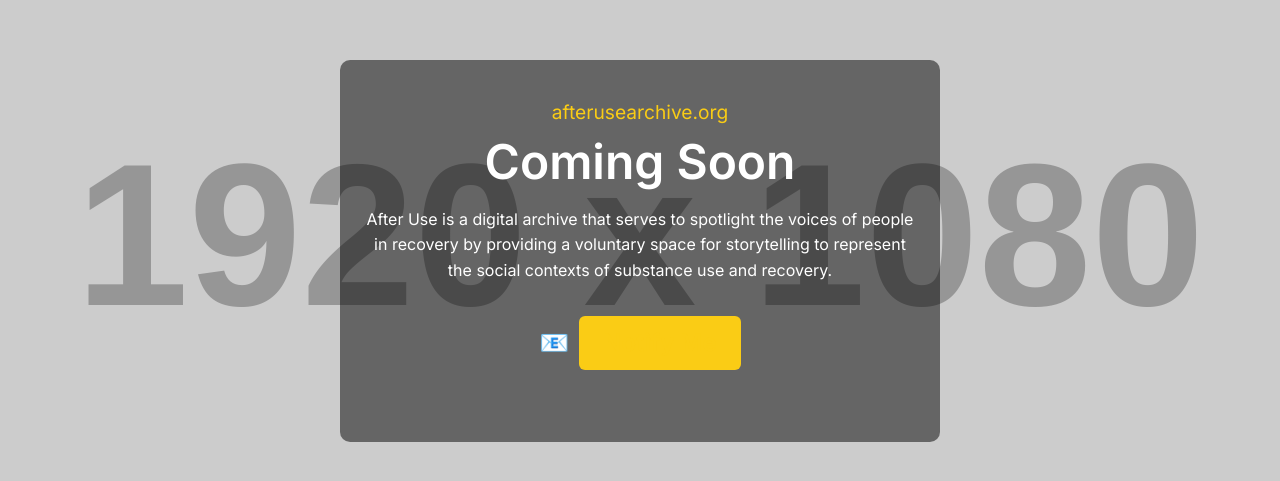
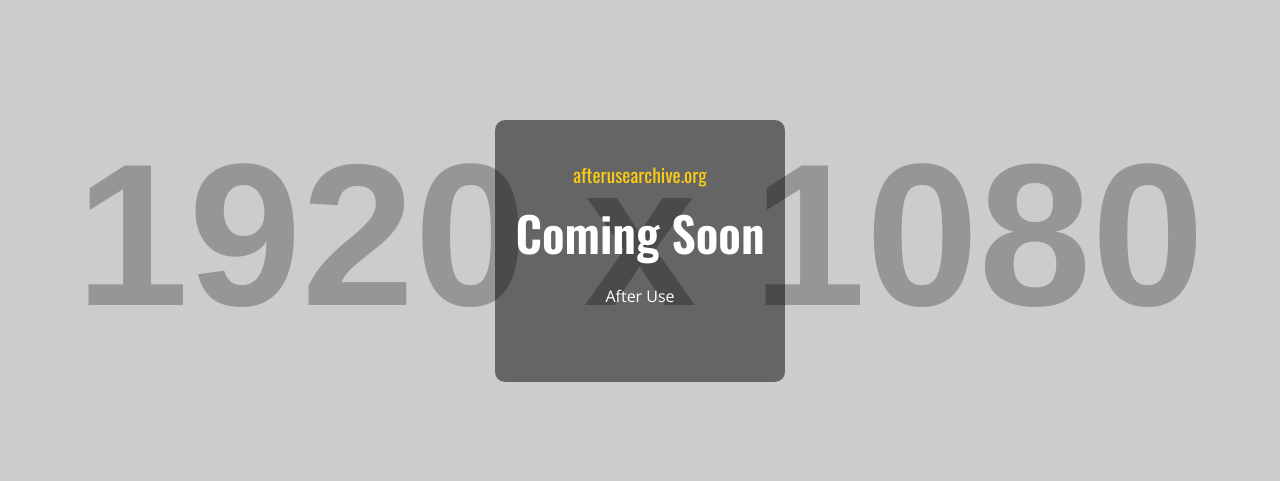
Before and after one commit to hungryasianprincess/hungryasianprincess.github.io, a plain HTML site: page index.html in a window 1280 px wide. Shown: the part 149-630 px from the top of the page. Drawn offline with nearby package versions, Linux system fonts and the light colour scheme; placeholder pictures from the web are drawn by us.

Commit message:
Update index.html

```diff
--- a/index.html
+++ b/index.html
@@ -5,14 +5,14 @@
   <title>After Use Archive - Coming Soon</title>
   <meta name="viewport" content="width=device-width, initial-scale=1">
 
-  <!-- Google Font -->
-  <link href="https://fonts.googleapis.com/css2?family=Inter:wght@300;400;600&display=swap" rel="stylesheet">
+  <!-- Google Fonts -->
+  <link href="https://fonts.googleapis.com/css2?family=Open+Sans:wght@300;400;600&family=Oswald:wght@400;600&display=swap" rel="stylesheet">
 
   <style>
     /* Reset & Base */
     * { box-sizing: border-box; margin: 0; padding: 0; }
     body {
-      font-family: 'Inter', sans-serif;
+      font-family: 'Open Sans', sans-serif; /* default body font */
       background: url('https://via.placeholder.com/1920x1080') no-repeat center center/cover;
       color: #ffffff;
       display: flex;
@@ -25,13 +25,14 @@
 
     .container {
       max-width: 600px;
-      background: rgba(0,0,0,0.5); /* Optional: semi-transparent overlay for readability */
+      background: rgba(0,0,0,0.5); /* Optional overlay for readability */
       padding: 40px 20px;
       border-radius: 10px;
     }
 
     /* Subheading */
     .subheading {
+      font-family: 'Oswald', sans-serif;
       font-weight: 400;
       font-size: 1.2rem;
       color: #facc15; /* yellow */
@@ -40,6 +41,7 @@
 
     /* Main heading */
     h1 {
+      font-family: 'Oswald', sans-serif;
       font-size: 3rem;
       font-weight: 600;
       margin-bottom: 1rem;
@@ -47,6 +49,7 @@
 
     /* Body paragraph */
     p {
+      font-family: 'Open Sans', sans-serif;
       font-size: 1rem;
       line-height: 1.6;
       margin-bottom: 2rem;
@@ -96,12 +99,4 @@
     <div class="subheading">afterusearchive.org</div>
     <h1>Coming Soon</h1>
     <p>
-      After Use is a digital archive that serves to spotlight the voices of people in recovery by providing a voluntary space for storytelling to represent the social contexts of substance use and recovery.
-    </p>
-    <div class="email-section">
-      <a href="mailto:madbrad38@gmail.com" title="Email us">📧</a>
-      <a href="mailto:madbrad38@gmail.com" class="notify-btn">Notify Me</a>
-    </div>
-  </div>
-</body>
-</html>
+      After Use
```
